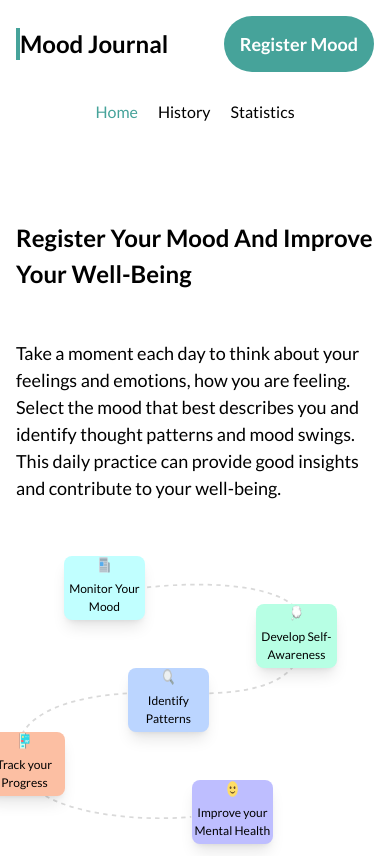
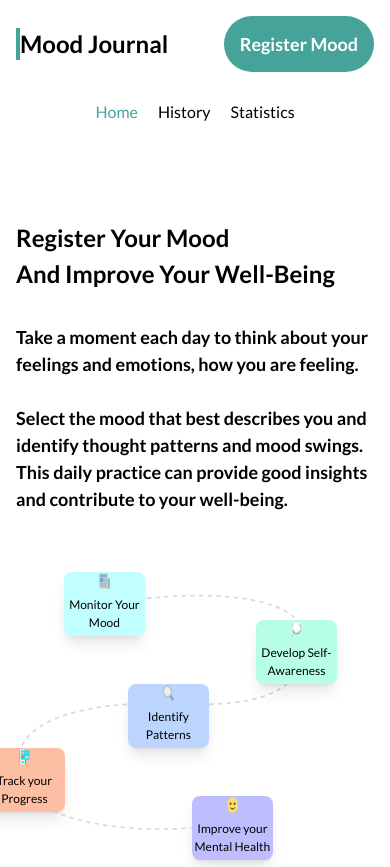
Before and after one commit to NitinKumar77/mood-Journal, a React (Create React App) app: page / in a window 390 px wide. Built offline with nearby package versions, Linux system fonts and the light colour scheme; no server answers.

Commit message:
corrected responsive css for home text

```diff
--- a/src/components/description/Description.jsx
+++ b/src/components/description/Description.jsx
@@ -2,15 +2,23 @@ import React from "react";
 
 function Description() {
   return (
-    <div className=" max-h-[23.4rem] max-w-[27.5rem] mt-[3.75rem]  ml-[6.25rem] mr-[4.26rem] max-sm:m-0">
-      <div className="text-black  text-2xl font-semibold leading-normal dark:text-white">
-        Register Your Mood And Improve Your Well-Being
+    <div className="max-md:m-0 max-md:w-full max-md:max-w-full max-md:max-h-full max-md:px-4 max-h-[23.4rem] max-w-[27.5rem] mt-[3.75rem]  ml-[6.25rem] mr-[4.26rem] max-sm:m-0 max-sm:p-0">
+      <div className="flex flex-col text-black  text-2xl font-semibold leading-normal dark:text-white max-md:text-1.75rem max-md:font-semibold max-md:font-outfit max-md:leading-normal">
+        <span>Register Your Mood</span>
+        <span>And Improve Your Well-Being</span>
       </div>
-      <div className=" py-12 text-black  text-lg font-normal leading-normal dark:text-white max-sm:pb-1 ">
-        Take a moment each day to think about your feelings and emotions, how
-        you are feeling. Select the mood that best describes you and identify
-        thought patterns and mood swings. This daily practice can provide good
-        insights and contribute to your well-being.
+      <div className=" py-8 max-md:pr-[60px] pr-[33px]  max-md:text-1.75rem max-md:font-outfit  max-md:font-bold max-md:leading-normal text-black  text-lg font-normal leading-normal dark:text-white max-sm:pr-0 max-sm:pb-1 ">
+        <div>
+          {" "}
+          Take a moment each day to think about your feelings and emotions, how
+          you are feeling.
+        </div>
+        <br />
+        <div>
+          Select the mood that best describes you and identify thought patterns
+          and mood swings. This daily practice can provide good insights and
+          contribute to your well-being.
+        </div>
       </div>
     </div>
   );
--- a/src/components/vectorOptionsData.js
+++ b/src/components/vectorOptionsData.js
@@ -10,35 +10,35 @@ export const vectorOptionsData = [
     description: "Monitor Your Mood",
     bg: "bg-customNotebook",
     position:
-      "left-[8rem] bottom-[4rem] max-md:top-[15rem] max-sm:top-[7rem] max-sm:left-[3rem] ",
+      "left-[8rem] bottom-[4rem] max-md:top-[8rem] max-sm:top-[8rem] max-sm:left-[3rem] ",
   },
   {
     icon: Glass,
     description: "Identify Patterns",
     bg: "bg-customBlue",
     position:
-      "top-[5rem] left-[16rem] max-md:top-[28rem] max-md:left-[17rem] max-sm:top-[14rem] max-sm:left-[7rem]",
+      "top-[5rem] left-[16rem] max-md:top-[21rem] max-md:left-[17rem] max-sm:top-[15rem] max-sm:left-[7rem]",
   },
   {
     icon: Thinking,
     description: "Develop Self-Awareness",
     bg: "bg-customGreen",
     position:
-      "bottom-[-3rem] left-[36rem] max-md:top-[20rem]  max-md:left-[33rem] max-sm:top-[10rem] max-sm:left-[15rem]",
+      "bottom-[-3rem] left-[36rem] max-md:top-[13rem]  max-md:left-[33rem] max-sm:top-[11rem] max-sm:left-[15rem]",
   },
   {
     icon: Smile,
     description: "Improve your Mental Health",
     bg: "bg-customPurple",
     position:
-      "top-[23rem] right-[-36rem] max-md:top-[43rem]   max-sm:top-[21rem] max-sm:left-[11rem]",
+      "top-[23rem] right-[-36rem] max-md:top-[36rem]   max-sm:top-[22rem] max-sm:left-[11rem]",
   },
   {
     icon: Tracking,
     description: "Track your Progress",
     bg: "bg-customOrange",
     position:
-      "top-[16rem] left-[-5rem] max-md:top-[37rem] max-md:left-[-2rem]  max-sm:top-[18rem] max-sm:left-[-2rem]",
+      "top-[16rem] left-[-5rem] max-md:top-[29rem] max-md:left-[-2rem]  max-sm:top-[19rem] max-sm:left-[-2rem]",
   },
 ];
 
```
